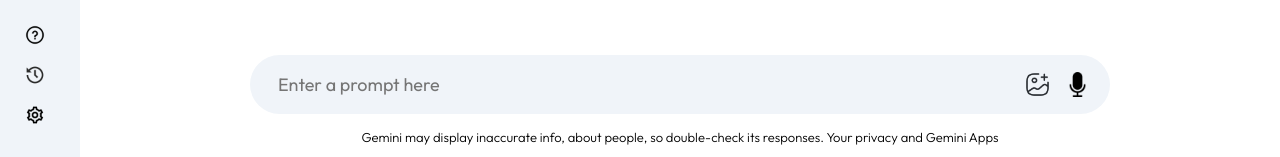
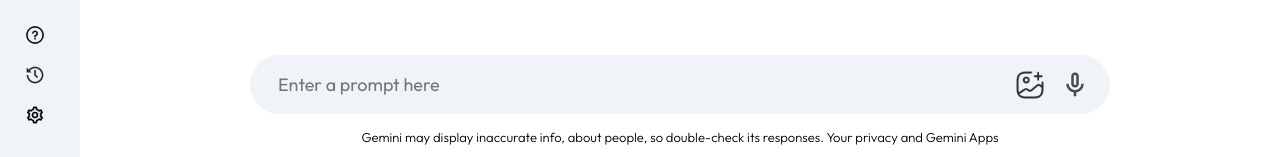
Before and after one commit to student-bhupalsharnagat/Gemini-Clone, a React (Vite) app: page / in a window 1280 px wide. Shown: the part 640-797 px from the top of the page. Built offline with nearby package versions, Linux system fonts and the light colour scheme.

Commit message:
update image problem

```diff
--- a/src/Components/Main/Main.css
+++ b/src/Components/Main/Main.css
@@ -82,7 +82,7 @@
 }
 .search-box img {
 
-  width: 25px;
+  width: 30px;
   cursor: pointer;
 }
 .search-box input {
--- a/src/Components/Main/Main.jsx
+++ b/src/Components/Main/Main.jsx
@@ -103,11 +103,40 @@
             <div>
               <img src={assets.gallery_icon} alt="" />
               <img
-                src={
-                  isListening
-                    ? "/src/assets/mic.gif"
-                    : "/src/assets/microphone_icon.png"
-                }
+
+
+
+
+
+
+
+
+   src={isListening ? assets.mic_gif : assets.mic_icon}
+
+
+
+
+
+
+
+                // src={
+                //   isListening
+                //     ? "/src/assets/mic.gif"
+                //     : "/src/assets/microphone_icon.png"
+                // }
+
+
+
+
+
+
+
+
+
+
+
+
+
                 onClick={handleClick}
               />
               {input && !finalOutput ? (
--- a/src/assets/assets.js
+++ b/src/assets/assets.js
@@ -21,7 +21,7 @@
 
 
 
-import microphone_icon from './mic_icon.png'
+
 
 export const assets = {
     history_icon,
@@ -43,6 +43,6 @@
     user_img,
     mic_gif,
 
-microphone_icon
+
 
 }
```
Also changed, not shown: src/assets/microphone_icon.png (deleted).
